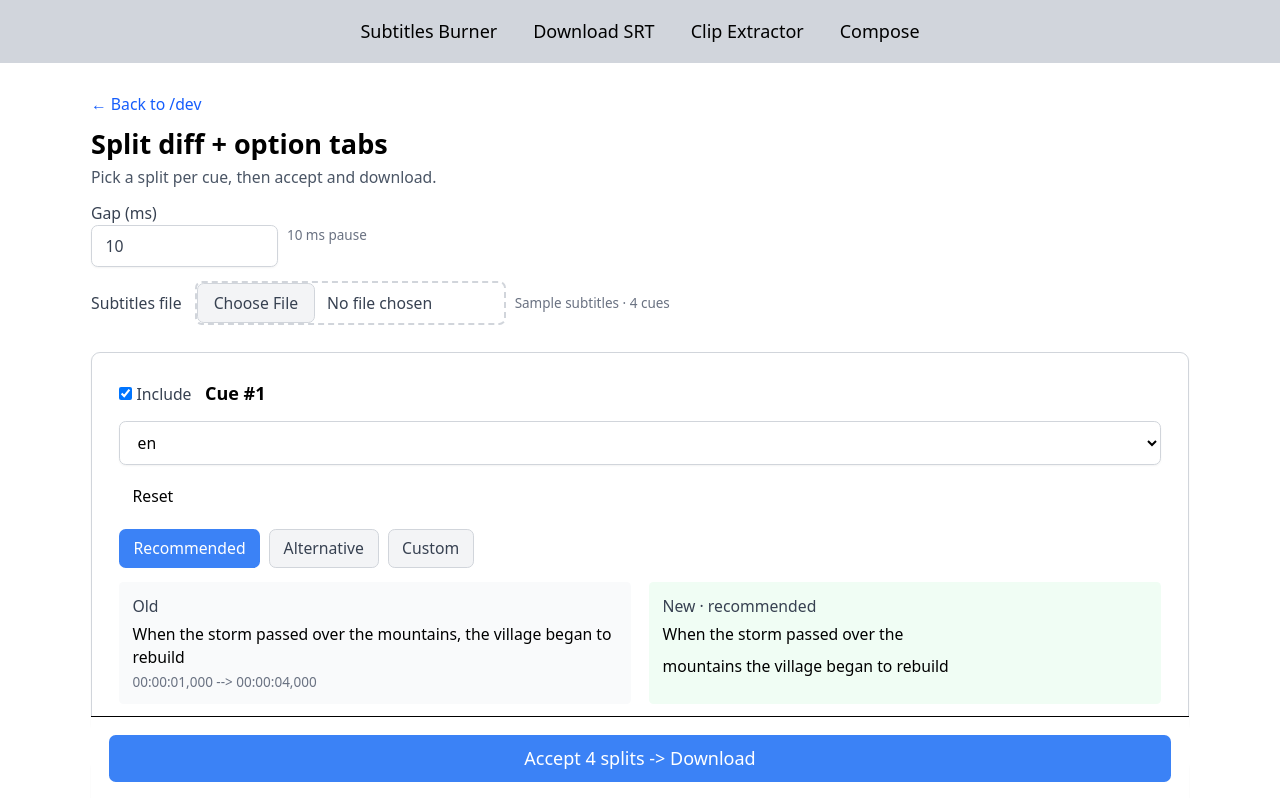
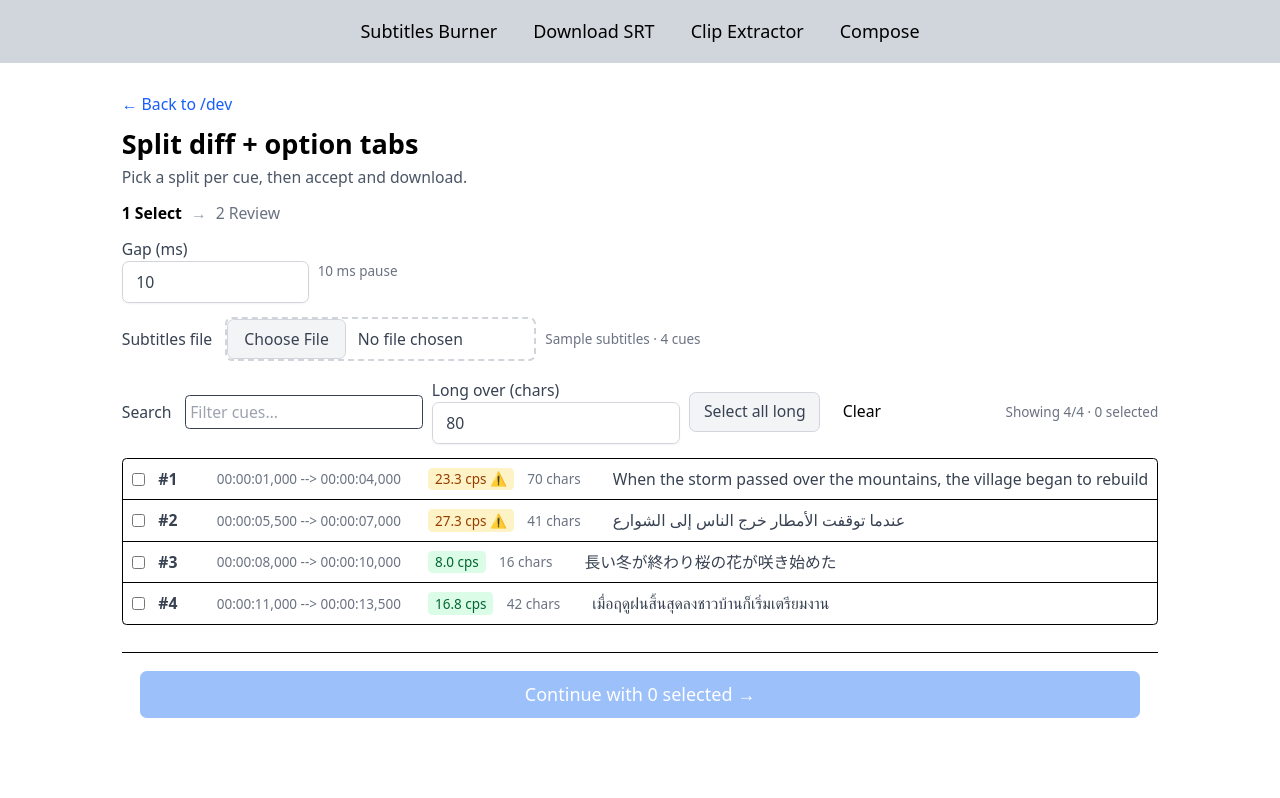
Before and after one commit to BurnySc2/burn-subtitles-web, a SvelteKit app: page /dev/split-diff-tabs in a window 1280 px wide. Shown: the top 798 px of the page. Built offline with nearby package versions, Linux system fonts and the light colour scheme.

Commit message:
Add subtitle cue triage workflow

```diff
--- /dev/null
+++ b/src/lib/media/split-triage-helpers.ts
@@ -0,0 +1,57 @@
+import type { SubtitleCue } from "./compose-subtitles"
+
+/**
+ * Characters-per-second for a cue, ignoring line breaks.
+ * @param cue Cue to measure.
+ * @returns Text length divided by clamped duration.
+ */
+export function cps(cue: SubtitleCue): number {
+    const length = cue.text.replaceAll("\n", "").length
+    return length / Math.max(0.1, cue.end - cue.start)
+}
+
+/**
+ * Whether a cue text exceeds a character budget.
+ * @param cue Cue to check.
+ * @param max_chars Maximum characters before considered long.
+ * @returns True when text is longer than the budget.
+ */
+export function is_long(cue: SubtitleCue, max_chars = 80): boolean {
+    return Array.from(cue.text).length > max_chars
+}
+
+/**
+ * Filter cues by index marker, text, or time range.
+ * @param cues Cues to search.
+ * @param query Raw user query; empty returns all cues.
+ * @returns Matching cues in original order.
+ */
+export function filter_cues(cues: SubtitleCue[], query: string): SubtitleCue[] {
+    const normalized = query.trim().toLowerCase()
+    if (normalized === "") {
+        return cues
+    }
+    return cues.filter((cue) => {
+        if (`#${cue.index}`.includes(normalized)) {
+            return true
+        }
+        if (cue.text.toLowerCase().includes(normalized)) {
+            return true
+        }
+        return `${cue.start} --> ${cue.end}`.toLowerCase().includes(normalized)
+    })
+}
+
+/**
+ * Shorten text without splitting surrogate pairs.
+ * @param text Text to shorten.
+ * @param max Maximum characters to keep.
+ * @returns Original text or truncated text with ellipsis.
+ */
+export function truncate(text: string, max = 80): string {
+    const chars = Array.from(text)
+    if (chars.length <= max) {
+        return text
+    }
+    return `${chars.slice(0, max).join("")}…`
+}
--- a/src/routes/dev/split-diff-tabs/+page.svelte
+++ b/src/routes/dev/split-diff-tabs/+page.svelte
@@ -9,6 +9,7 @@ import {
 } from "$lib/media/compose-subtitles"
 import { CUE_LOCALES, preview_parts, SAMPLE_LOCALES, SAMPLE_SRT, type TabKind } from "$lib/media/split-prototype"
 import { clamp_gap, DEFAULT_GAP_MS, split_times } from "$lib/media/split-timing"
+import { cps, filter_cues, is_long, truncate } from "$lib/media/split-triage-helpers"
 
 const TABS: Array<{ kind: TabKind; label: string }> = [
     { kind: "recommended", label: "Recommended" },
@@ -23,11 +24,16 @@ let selected_tab = $state<Record<number, TabKind>>({})
 let custom_text = $state<Record<number, string>>({})
 let custom_parts = $state<Record<number, string[]>>({})
 let custom_error = $state<Record<number, string>>({})
-let included = $state<Record<number, boolean>>(Object.fromEntries(initial_cues.map((cue) => [cue.index, true])))
+let included = $state<Set<number>>(new Set())
 let cue_locale = $state<Record<number, string>>({ ...CUE_LOCALES })
 let result_url = $state<string | null>(null)
 let gap_ms = $state<number>(DEFAULT_GAP_MS)
-let included_count = $derived(cues.filter((cue) => included[cue.index] !== false).length)
+let search = $state("")
+let char_threshold = $state(80)
+let step = $state<1 | 2>(1)
+let filtered_cues = $derived(filter_cues(cues, search))
+let selected_cues = $derived(cues.filter((cue) => included.has(cue.index)))
+let progress = $derived(`${included.size} selected`)
 const tab_of = (index: number): TabKind => selected_tab[index] ?? "recommended"
 async function handle_srt_upload(event: Event) {
     const input = event.currentTarget as HTMLInputElement
@@ -48,18 +54,45 @@ async function handle_srt_upload(event: Event) {
         custom_text = {}
         custom_parts = {}
         custom_error = {}
-        included = Object.fromEntries(next.map((cue) => [cue.index, true]))
+        included = new Set()
         cue_locale = Object.fromEntries(next.map((cue) => [cue.index, CUE_LOCALES[cue.index] ?? "en"]))
         file_name = file.name
         upload_error = ""
+        step = 1
     } catch (error) {
         upload_error = error instanceof SubtitleError ? error.message : `Could not read ${file.name}`
     } finally {
         input.value = ""
     }
 }
+function toggle_cue(index: number) {
+    const next = new Set(included)
+    if (next.has(index)) {
+        next.delete(index)
+    } else {
+        next.add(index)
+    }
+    included = next
+}
+function remove_cue(index: number) {
+    const next = new Set(included)
+    next.delete(index)
+    included = next
+}
+function select_all_long() {
+    const next = new Set(included)
+    for (const cue of filtered_cues) {
+        if (is_long(cue, char_threshold) || cps(cue) > 20) {
+            next.add(cue.index)
+        }
+    }
+    included = next
+}
+function clear_selection() {
+    included = new Set()
+}
 function preview_for(cue: SubtitleCue): string[] {
-    if (included[cue.index] === false) {
+    if (!included.has(cue.index)) {
         return [cue.text]
     }
     return preview_parts(cue, tab_of(cue.index), custom_parts[cue.index], cue_locale[cue.index] ?? "en")
@@ -116,6 +149,7 @@ function download_splits() {
 }
 onDestroy(() => result_url && URL.revokeObjectURL(result_url))
 </script>
+
 <div class="mx-auto max-w-5xl p-6">
     <a
         href="/dev"
@@ -124,6 +158,26 @@ onDestroy(() => result_url && URL.revokeObjectURL(result_url))
     >
     <h1 class="mt-2 text-2xl font-bold">Split diff + option tabs</h1>
     <p class="mt-1 text-sm text-gray-600">Pick a split per cue, then accept and download.</p>
+    <ol class="mt-3 flex items-center gap-2 text-sm">
+        <li
+            aria-current={step === 1 ? "step" : undefined}
+            class={step === 1 ? "font-semibold" : "text-gray-500"}
+        >
+            1 Select
+        </li>
+        <li
+            aria-hidden="true"
+            class="text-gray-400"
+        >
+            →
+        </li>
+        <li
+            aria-current={step === 2 ? "step" : undefined}
+            class={step === 2 ? "font-semibold" : "text-gray-500"}
+        >
+            2 Review
+        </li>
+    </ol>
     <div class="mt-3 flex flex-wrap items-center gap-2">
         <label class="text-sm">
             Gap (ms)
@@ -158,18 +212,126 @@ onDestroy(() => result_url && URL.revokeObjectURL(result_url))
             {upload_error}
         </p>
     {/if}
-    {#each cues as cue (cue.index)}
+    {#if step === 1}
+        <div class="mt-4 flex flex-wrap items-center gap-2">
+            <label class="text-sm">
+                Search
+                <input
+                    type="search"
+                    bind:value={search}
+                    placeholder="Filter cues…"
+                    class="ml-2 rounded border p-1 text-sm"
+                >
+            </label>
+            <label class="text-sm">
+                Long over (chars)
+                <input
+                    type="number"
+                    min="1"
+                    max="500"
+                    step="1"
+                    bind:value={char_threshold}
+                    class="w-20 rounded border p-1"
+                >
+            </label>
+            <button
+                class="btn btn-secondary btn-sm"
+                onclick={select_all_long}
+            >
+                Select all long
+            </button>
+            <button
+                class="btn btn-sm"
+                onclick={clear_selection}
+            >
+                Clear
+            </button>
+            <span class="ml-auto text-xs text-gray-500">
+                Showing {filtered_cues.length}/{cues.length}
+                · {progress}
+            </span>
+        </div>
+        <ul class="mt-3 divide-y rounded border">
+            {#each filtered_cues as cue (cue.index)}
+                {@const rate = cps(cue)}
+                {@const hot = rate > 17}
+                <li>
+                    <label class="flex cursor-pointer items-center gap-3 p-2 hover:bg-gray-50">
+                        <input
+                            type="checkbox"
+                            checked={included.has(cue.index)}
+                            onchange={() => toggle_cue(cue.index)}
+                        >
+                        <span class="w-10 shrink-0 text-sm font-semibold">#{cue.index}</span>
+                        <span class="w-44 shrink-0 text-xs text-gray-500">
+                            {format_srt_timestamp(cue.start)}
+                            --> {format_srt_timestamp(cue.end)}
+                        </span>
+                        <span
+                            class="shrink-0 rounded px-1.5 py-0.5 text-xs {hot
+                                ? 'bg-amber-100 text-amber-800'
+                                : 'bg-green-100 text-green-800'}"
+                        >
+                            {rate.toFixed(1)}
+                            cps
+                            {#if rate > 20}
+                                ⚠
+                            {/if}
+                        </span>
+                        <span class="w-16 shrink-0 text-xs text-gray-500"> {Array.from(cue.text).length} chars </span>
+                        <span
+                            class="min-w-0 flex-1 truncate text-sm"
+                            dir="auto"
+                            title={cue.text}
+                        >
+                            {truncate(cue.text, 80)}
+                        </span>
+                    </label>
+                </li>
+            {/each}
+        </ul>
+        <div class="sticky bottom-0 mt-6 border-t bg-white p-4">
+            <button
+                class="btn btn-primary w-full"
+                disabled={included.size === 0}
+                onclick={() => { step = 2 }}
+            >
+                Continue with {included.size} selected →
+            </button>
+        </div>
+    {:else}
+        <div class="mt-4">
+            <button
+                class="btn btn-secondary btn-sm"
+                onclick={() => { step = 1 }}
+            >
+                ← Back to select
+            </button>
+        </div>
+        {#if selected_cues.length > 0}
+            <ul class="mt-3 flex flex-wrap gap-2">
+                {#each selected_cues as cue (cue.index)}
+                    <li class="flex items-center gap-1 rounded-full bg-gray-100 px-2 py-1 text-xs">
+                        <span>#{cue.index}</span>
+                        <button
+                            aria-label="Remove cue {cue.index}"
+                            class="rounded-full px-1 hover:bg-gray-200"
+                            onclick={() => remove_cue(cue.index)}
+                        >
+                            ×
+                        </button>
+                    </li>
+                {/each}
+            </ul>
+        {/if}
+        {#if selected_cues.length === 0}
+            <p class="section mt-6 text-sm text-gray-600">No cues selected. Go back to select cues to split.</p>
+        {/if}
+        {#each selected_cues as cue (cue.index)}
             {@const tab = tab_of(cue.index)}
             {@const preview = preview_for(cue)}
             <section class="section mt-6">
                 <div class="flex flex-wrap items-center gap-3">
-                <label class="flex items-center gap-1 text-sm">
-                    <input
-                        type="checkbox"
-                        bind:checked={included[cue.index]}
-                    >
-                    Include
-                </label>
                     <h2 class="font-semibold">Cue #{cue.index}</h2>
                     <select
                         class="ml-auto rounded border p-1 text-sm"
@@ -248,10 +410,11 @@ onDestroy(() => result_url && URL.revokeObjectURL(result_url))
         <div class="sticky bottom-0 mt-6 border-t bg-white p-4">
             <button
                 class="btn btn-primary w-full"
-            disabled={included_count === 0}
+                disabled={included.size === 0}
                 onclick={download_splits}
             >
-            Accept {included_count} splits -> Download
+                Accept {included.size} splits -> Download
             </button>
         </div>
+    {/if}
 </div>
```
Lines whose indentation alone changed are shown as unchanged.
